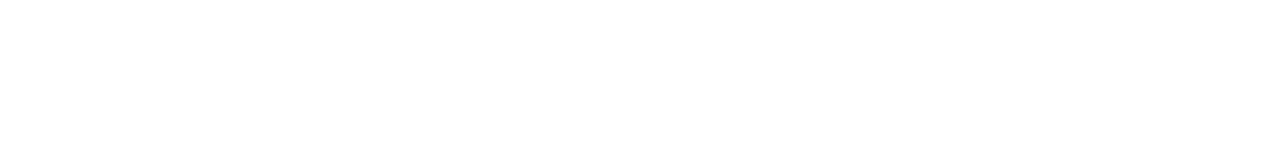
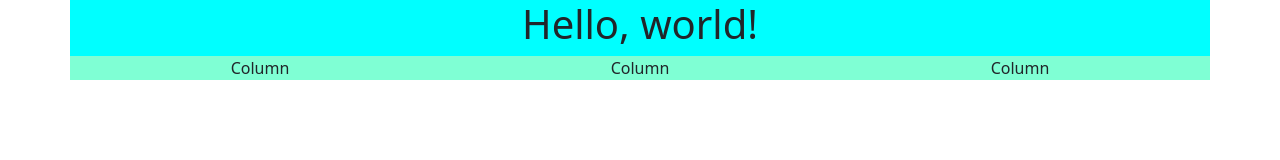
Before and after one commit to Anikesh-Sharma/Bill-of-Rights-Builders_011, a plain HTML site: page index.html in a window 1280 px wide. Drawn offline with nearby package versions, Linux system fonts and the light colour scheme.

Commit message:
adding day 2 repo

```diff
--- a/index.html
+++ b/index.html
@@ -1,11 +1,31 @@
-<!DOCTYPE html>
+<!doctype html>
 <html lang="en">
-<head>
-    <meta charset="UTF-8">
-    <meta name="viewport" content="width=device-width, initial-scale=1.0">
-    <title>Document</title>
-</head>
-<body>
-
-</body>
+  <head>
+    <meta charset="utf-8">
+    <meta name="viewport" content="width=device-width, initial-scale=1">
+    <title>Bootstrap demo</title>
+    <link href="https://cdn.jsdelivr.net/npm/bootstrap@5.3.3/dist/css/bootstrap.min.css" rel="stylesheet" integrity="sha384-QWTKZyjpPEjISv5WaRU9OFeRpok6YctnYmDr5pNlyT2bRjXh0JMhjY6hW+ALEwIH" crossorigin="anonymous">
+    <style>
+        .col{
+            background-color: aquamarine;
+        }
+    </style>
+  </head>
+  <body>
+    <div class="container text-center" style="background-color: aqua;">
+        <div class="row">
+            <h1>Hello, world!</h1>
+          <div class="col">
+            Column
+          </div>
+          <div class="col">
+            Column
+          </div>
+          <div class="col">
+            Column
+          </div>
+        </div>
+      </div>
+    <script src="https://cdn.jsdelivr.net/npm/bootstrap@5.3.3/dist/js/bootstrap.bundle.min.js" integrity="sha384-YvpcrYf0tY3lHB60NNkmXc5s9fDVZLESaAA55NDzOxhy9GkcIdslK1eN7N6jIeHz" crossorigin="anonymous"></script>
+  </body>
 </html>
```
